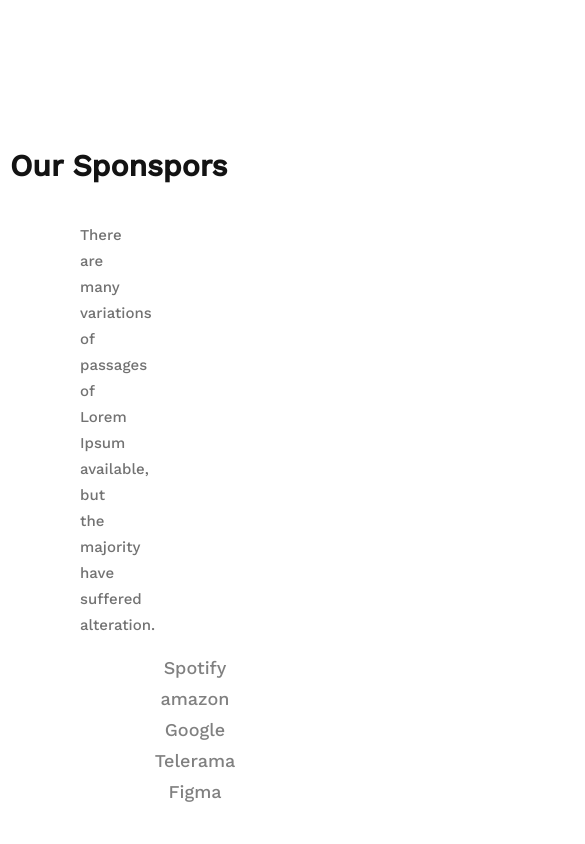
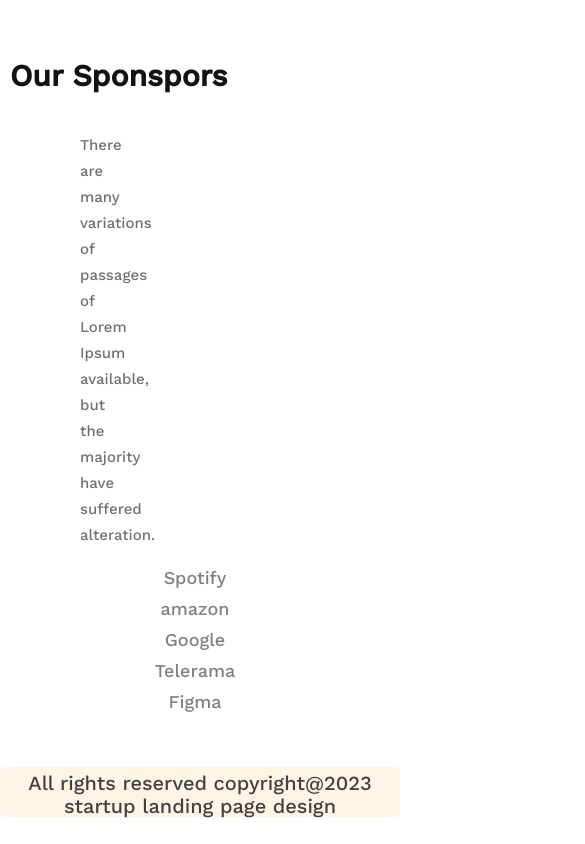
Before and after one commit to ProgSomel/g3-architects, a plain HTML site: page index.html in a window 390 px wide. Shown: the part 6360-7204 px from the top of the page, 585 px wide, since content can reach past the window. After the commit the page ends 7178 px from the top, so only its background shows below. Drawn offline with nearby package versions, Linux system fonts and the light colour scheme.

Commit message:
made footer responsive

```diff
--- a/css/style.css
+++ b/css/style.css
@@ -280,7 +280,8 @@
 }
 .sponsors {
   text-align: center;
-  margin-top: 100px;
+  margin-top: 90px;
+  margin-left: 100px;
 }
 .sponsor-title {
   font-weight: 700;
@@ -330,8 +331,8 @@
 
 /*------------------- Media Queries-------------------------- */
 
-/*------------------- Mobile Devices------------------------- */
-@media only screen and (max-width: 688px) {
+/*----------------- Mobile Devices------------------------- */
+@media only screen and (max-width:688px) {
   .header {
     width: 100%;
     height: 890px;
@@ -455,6 +456,11 @@
     flex-direction: column;
     gap: 25px;
   }
+  .sponsors {
+    margin-top: 10px;
+    text-align: left;
+    margin-left: 0;
+  }
   .sponsor-title {
     font-size: 30px;
     text-align: left;
@@ -476,6 +482,22 @@
     margin-left: 0;
     text-align: left;
   }
+  .footer {
+    width: 100%;
+    width: 400px;
+    height: 50px;
+    margin-top: 50px;
+    margin-left: 0;
+    border-radius: 5px;
+  }
+  .footer-description {
+    font-weight: 400;
+    font-size: 20px;
+    line-height: 23px;
+    text-align: center;
+    color: #424242;
+    padding-top: 5px;
+  }
 }
 .hide {
   display: none;
```
Also changed, not shown: index.html (+1 -1 lines).
